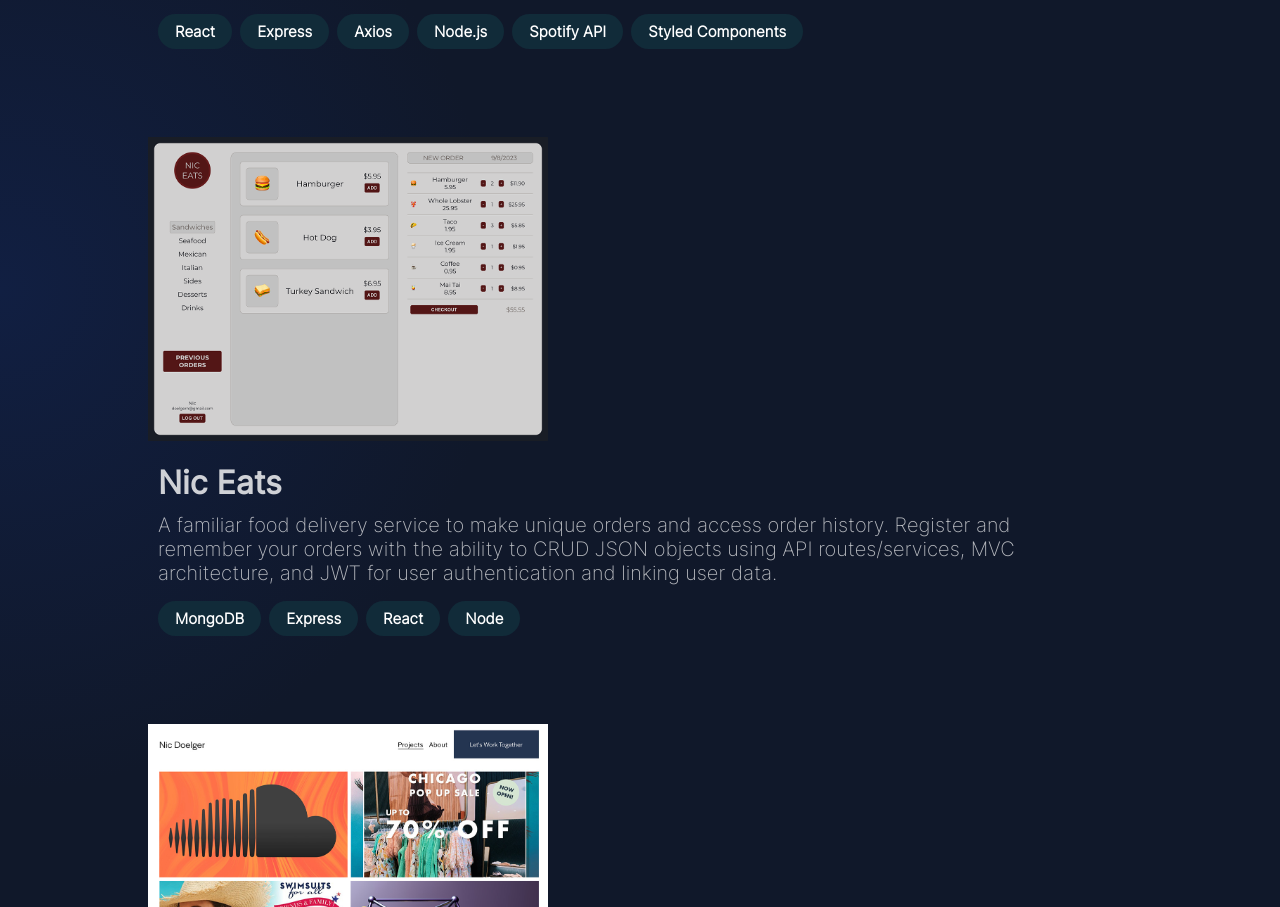
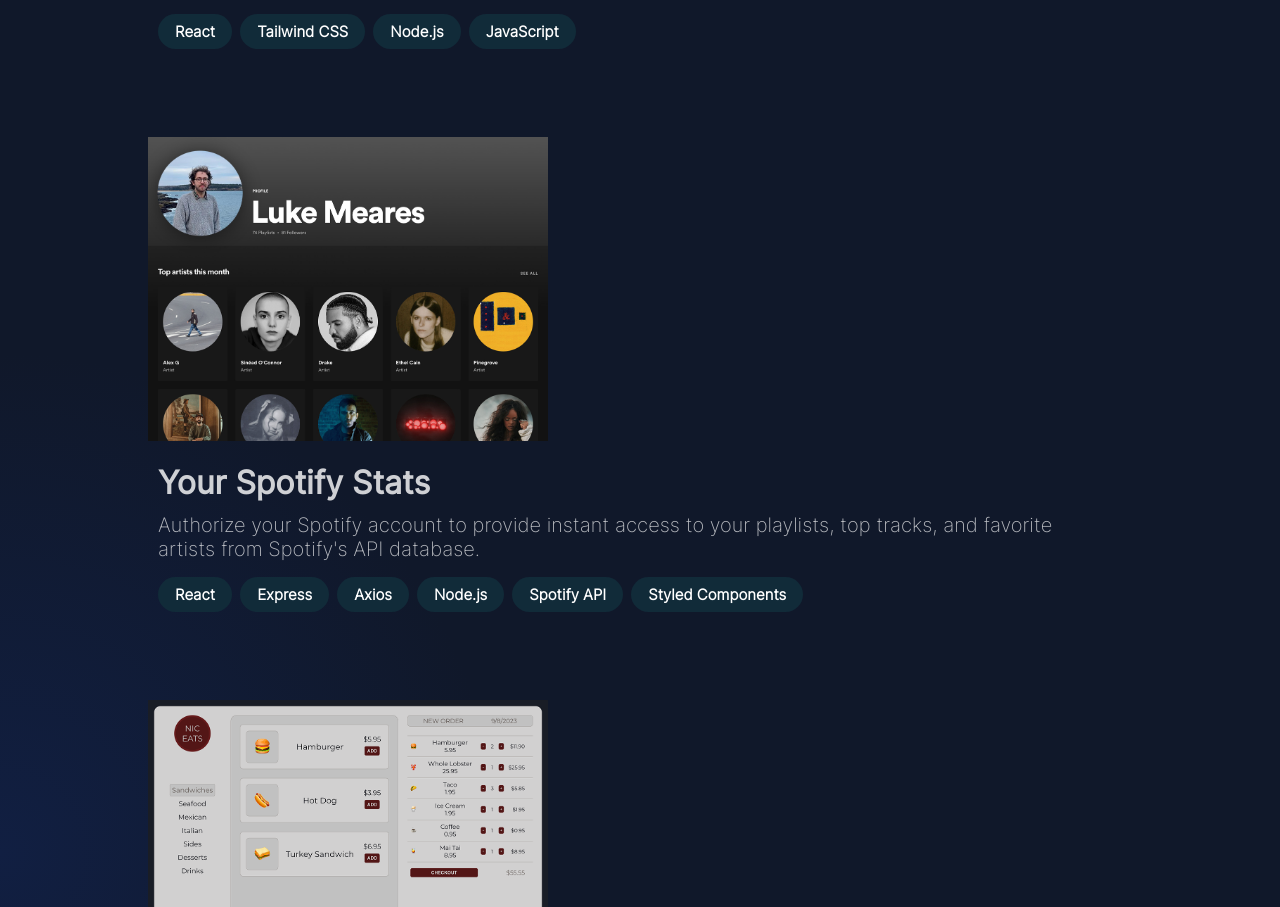
Before and after one commit to ndoelger/portfolio-v1, a React (Create React App) app: page / in a window 1280 px wide. Shown: the part 1994-2901 px from the top of the page. Built offline with nearby package versions, Linux system fonts and the light colour scheme.

Commit message:
added project

```diff
--- a/src/components/Projects/Projects.jsx
+++ b/src/components/Projects/Projects.jsx
@@ -1,6 +1,7 @@
 import Portfolio from "../../projects/Screenshot 2023-08-02 at 11.16.37 AM.jpg";
 import NicEats from "../../projects/Nic-Eats.png";
 import Spotify from "../../projects/Spotify.jpg";
+import BeanEnsemble from "../../projects/bean-ensemble-online.preview-domain.com_.png";
 import "./Projects.css";
 
 export default function Projects() {
@@ -8,6 +9,33 @@ export default function Projects() {
     <>
       <div id="projects" className="project-container">
         <h2 className="title">Projects</h2>
+        <a
+          href="https://bean-ensemble-online.preview-domain.com/"
+          target="_blank"
+          rel="noreferrer">
+          <div className="project">
+            <img src={BeanEnsemble} alt="" />
+            <div className="project-column">
+              <h1>BeanEnsemble</h1>
+              <p>
+                A landing page for a coffee subscription service with user
+                interaction and compelling styling.
+              </p>
+              <span>
+                <h2>React</h2>
+              </span>
+              <span>
+                <h2>Tailwind CSS</h2>
+              </span>
+              <span>
+                <h2>Node.js</h2>
+              </span>
+              <span>
+                <h2>JavaScript</h2>
+              </span>
+            </div>
+          </div>
+        </a>
         <a
           href="https://yourspotifystats-039c385e1540.herokuapp.com/"
           target="_blank"
```
Also changed, not shown: src/projects/bean-ensemble-online.preview-domain.com_.png (added).
